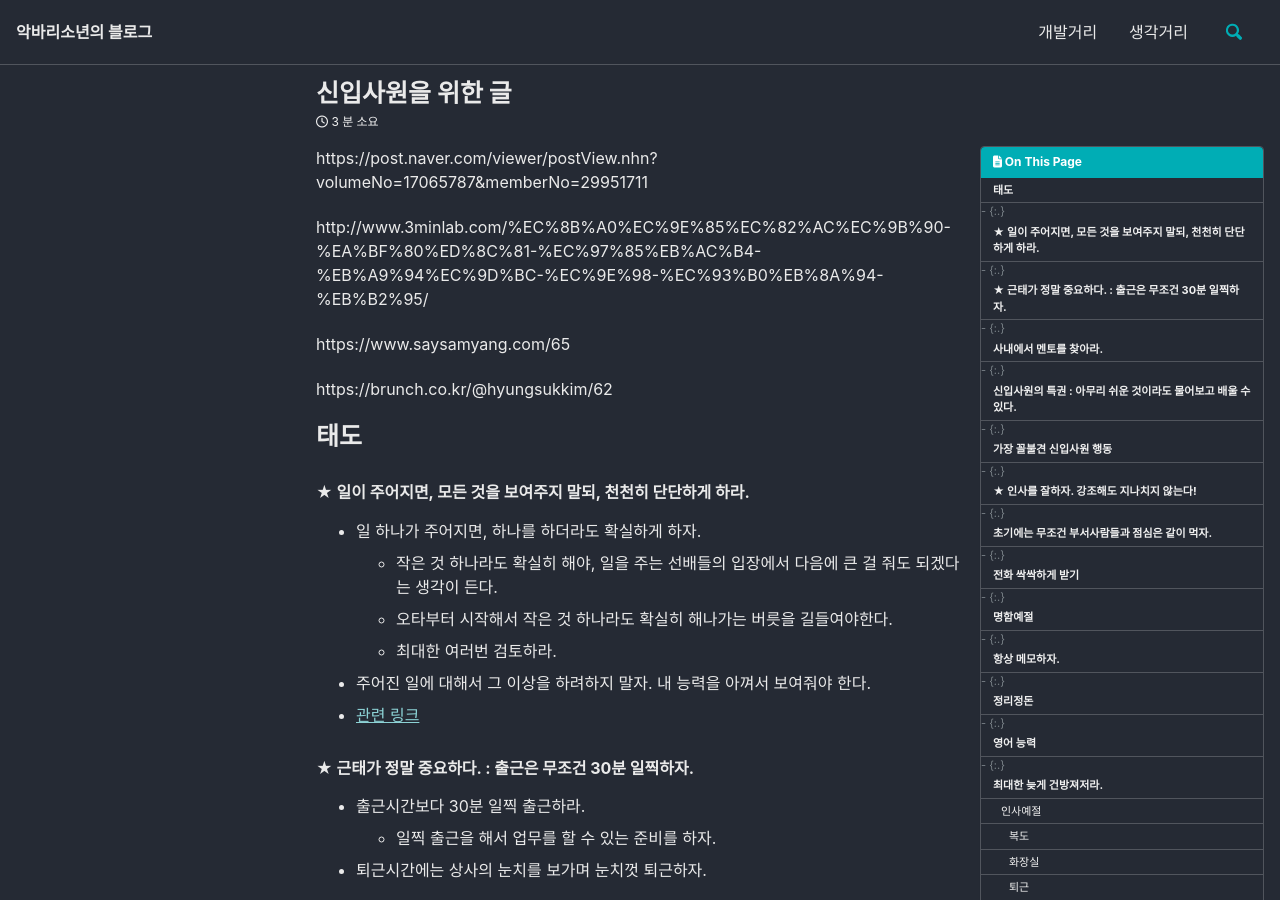
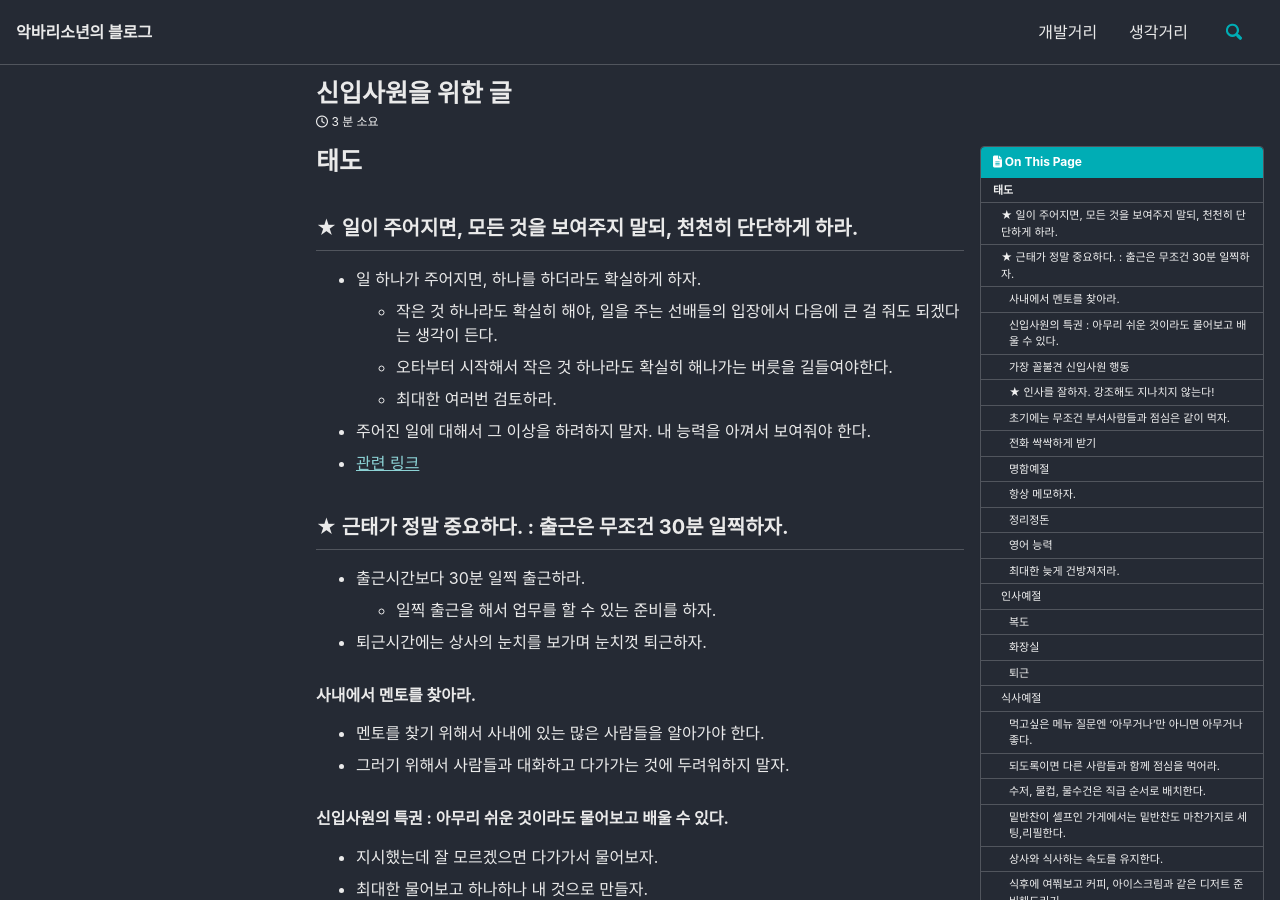
Before and after one commit to surmounter/Blog, a Jekyll site: the page built from _posts/2019-10-24-신입사원을위한글.md, in a window 1280 px wide and 900 px high. Built offline with Jekyll 4.4.1, drawn with Linux system fonts in a browser that asks for light colours; cached includes are drawn as plain includes; nearby versions of some CDN libraries; some of the changed lines change nothing that is shown.

Commit message:
Update 2019-10-24-신입사원을위한글.md

```diff
--- a/_posts/2019-10-24-신입사원을위한글.md
+++ b/_posts/2019-10-24-신입사원을위한글.md
@@ -6,20 +6,9 @@ toc: true
 author_profile: false
 ---
 
-
-
-https://post.naver.com/viewer/postView.nhn?volumeNo=17065787&memberNo=29951711
-
-http://www.3minlab.com/%EC%8B%A0%EC%9E%85%EC%82%AC%EC%9B%90-%EA%BF%80%ED%8C%81-%EC%97%85%EB%AC%B4-%EB%A9%94%EC%9D%BC-%EC%9E%98-%EC%93%B0%EB%8A%94-%EB%B2%95/
-
-https://www.saysamyang.com/65
-
-https://brunch.co.kr/@hyungsukkim/62
-
-
 # 태도
 
-### ★ 일이 주어지면, 모든 것을 보여주지 말되, 천천히 단단하게 하라.
+## ★ 일이 주어지면, 모든 것을 보여주지 말되, 천천히 단단하게 하라.
 
 * 일 하나가 주어지면, 하나를 하더라도 확실하게 하자.
   * 작은 것 하나라도 확실히 해야, 일을 주는 선배들의 입장에서 다음에 큰 걸 줘도 되겠다는 생각이 든다.
@@ -28,7 +17,7 @@ https://brunch.co.kr/@hyungsukkim/62
 * 주어진 일에 대해서 그 이상을 하려하지 말자. 내 능력을 아껴서 보여줘야 한다.
 * [관련 링크](https://www.youtube.com/watch?v=rGhSH6itEeQ)
 
-### ★ 근태가 정말 중요하다. : 출근은 무조건 30분 일찍하자.
+## ★ 근태가 정말 중요하다. : 출근은 무조건 30분 일찍하자.
 
 * 출근시간보다 30분 일찍 출근하라.
   * 일찍 출근을 해서 업무를 할 수 있는 준비를 하자.
```
